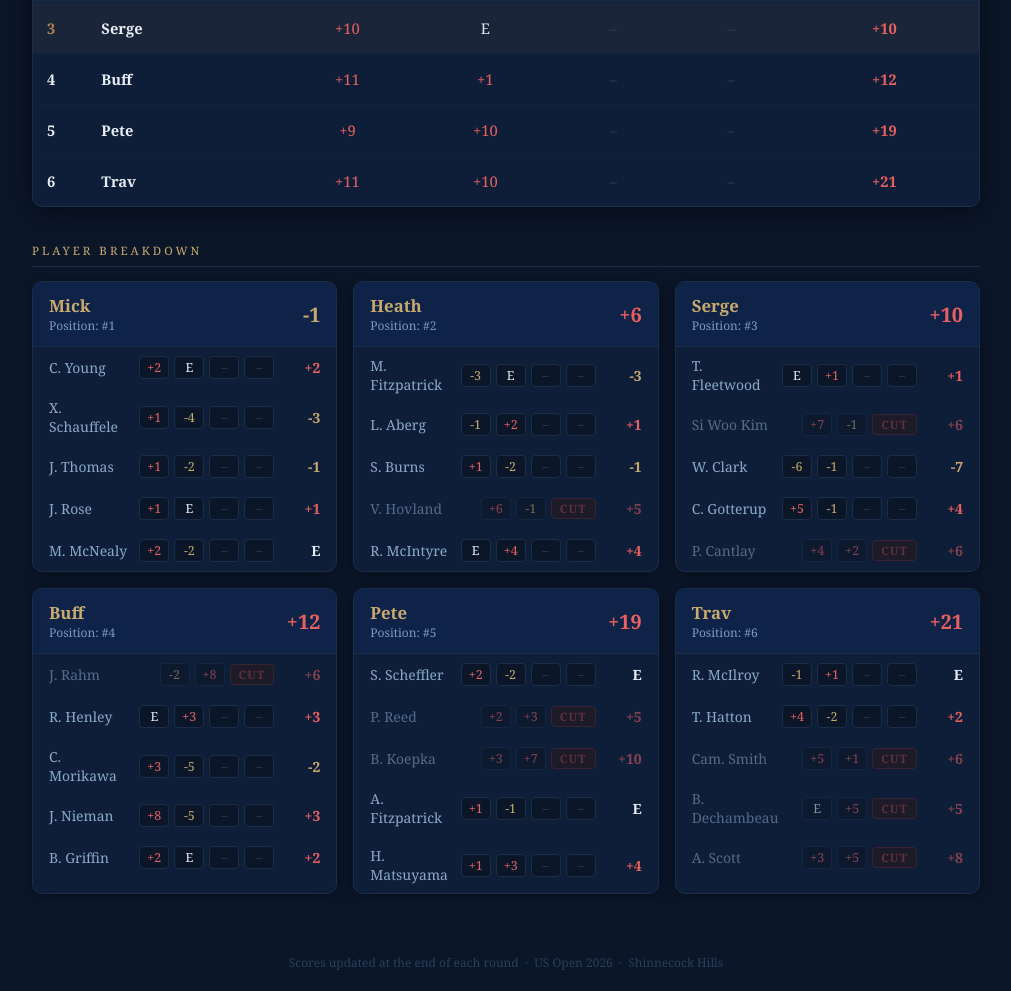
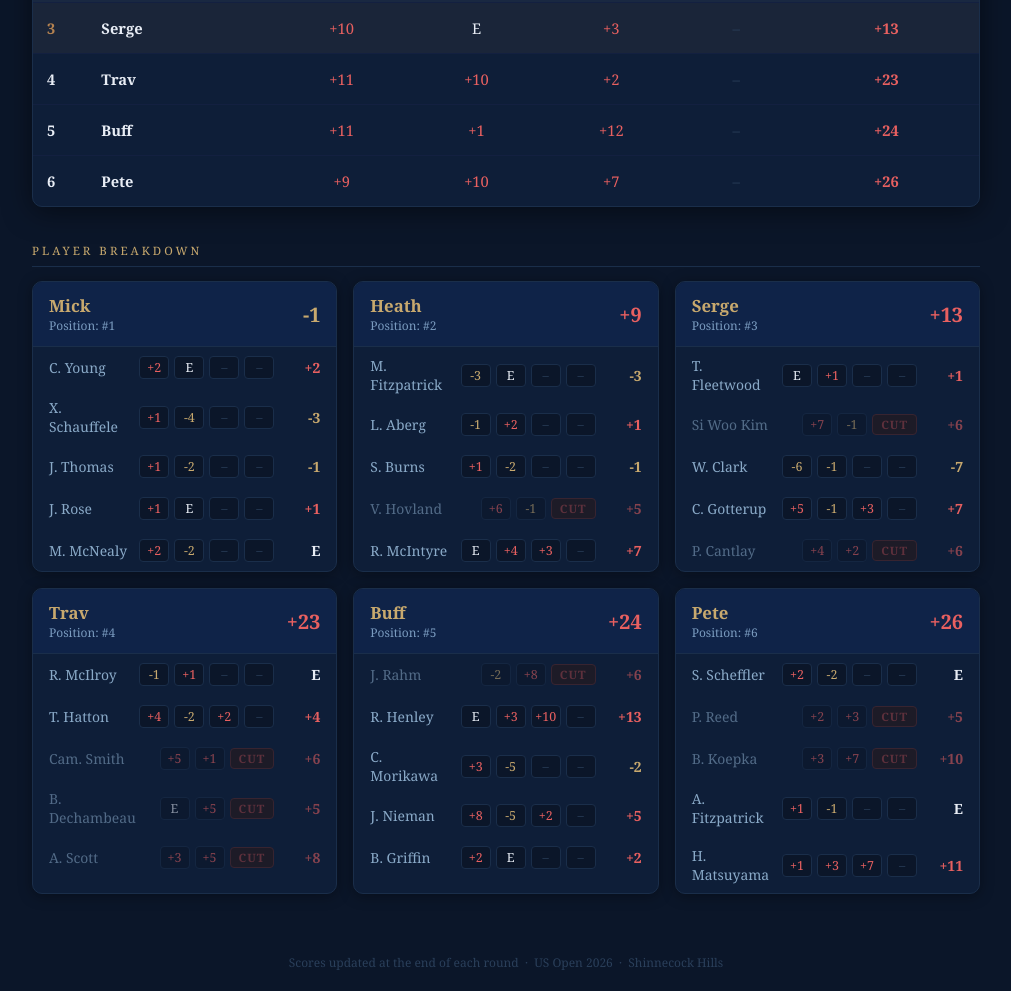
Before and after one commit to Swick15/us-open-draft-2026, a plain HTML site: page index.html in a window 1280 px wide. Shown: the part 446-1437 px from the top of the page, without its empty margins (134-1145 px from the left). Drawn offline with Linux system fonts and the light colour scheme.

Commit message:
Update R3 scores - Round 3 in progress

```diff
--- a/index.html
+++ b/index.html
@@ -17,8 +17,6 @@
     .container { max-width: 980px; margin: 0 auto; padding: 28px 16px 40px; }
     .section-title { color: #c8a96e; font-size: 0.72rem; text-transform: uppercase; letter-spacing: 3px; margin-bottom: 14px; padding-bottom: 8px; border-bottom: 1px solid #1a2e4a; }
     .last-updated { text-align: right; color: #3a5270; font-size: 0.75rem; margin-bottom: 20px; }
-
-    /* Leaderboard */
     .leaderboard { background: #0e1e38; border: 1px solid #1a2e4a; border-radius: 10px; overflow: hidden; margin-bottom: 36px; box-shadow: 0 4px 28px rgba(0,0,0,0.5); }
     .leaderboard table { width: 100%; border-collapse: collapse; }
     .leaderboard thead tr { background: #0f2348; }
@@ -38,14 +36,10 @@
     .rank-3 .rank-num { color: #b48250; }
     .team-name { font-weight: bold; font-size: 1rem; }
     .td-total { font-weight: bold; font-size: 1.05rem; }
-
-    /* Score colours */
     .under { color: #c8a96e; }
     .over  { color: #e86060; }
     .even  { color: #e8edf5; }
     .dash  { color: #2a3f5a; }
-
-    /* Team Cards */
     .teams-grid { display: grid; grid-template-columns: repeat(auto-fill, minmax(290px, 1fr)); gap: 16px; }
     .card { background: #0e1e38; border: 1px solid #1a2e4a; border-radius: 10px; overflow: hidden; box-shadow: 0 2px 14px rgba(0,0,0,0.35); }
     .card-header { background: #0f2348; padding: 12px 16px; display: flex; justify-content: space-between; align-items: center; border-bottom: 1px solid #1a2e4a; }
@@ -58,20 +52,7 @@
     .player-name { font-size: 0.87rem; color: #8aaac8; flex: 1; }
     .round-pills { display: flex; gap: 5px; align-items: center; }
     .pill { width: 30px; text-align: center; font-size: 0.78rem; padding: 2px 0; border-radius: 4px; background: #0b1629; border: 1px solid #1a2e4a; }
-
-    /* CUT badge — replaces R3 + R4 pills */
-    .pill-cut {
-      padding: 2px 8px;
-      border-radius: 4px;
-      font-size: 0.72rem;
-      font-weight: bold;
-      letter-spacing: 1px;
-      text-transform: uppercase;
-      background: #2a1a1a;
-      border: 1px solid #5a2a2a;
-      color: #a04040;
-    }
-
+    .pill-cut { padding: 2px 8px; border-radius: 4px; font-size: 0.72rem; font-weight: bold; letter-spacing: 1px; text-transform: uppercase; background: #2a1a1a; border: 1px solid #5a2a2a; color: #a04040; }
     .player-total { font-weight: bold; font-size: 0.88rem; width: 38px; text-align: right; }
     footer { text-align: center; padding: 20px; color: #2a3f5a; font-size: 0.75rem; }
     @media (max-width: 600px) {
@@ -119,48 +100,49 @@
 
 <script>
 // ================================================================
-//  SCORES — R2 Complete · Cut line: +4 (anyone +5 or worse = CUT)
+//  SCORES — R3 In Progress
+//  Cut line: +4 (anyone +5 or worse after R2 = CUT)
 //  Par 70 · Shinnecock Hills
 // ================================================================
 
-const CURRENT_ROUND = 2;
-const CUT_SCORE = 5; // +5 or worse = missed cut
+const CURRENT_ROUND = 3;
+const CUT_SCORE = 5; // +5 or worse after R2 = missed cut
 
 const TEAMS = {
   "Pete": [
     { name: "S. Scheffler",   r: [2,   -2,   null, null] },
-    { name: "P. Reed",        r: [2,    3,   null, null] },  // CUT (+5)
-    { name: "B. Koepka",      r: [3,    7,   null, null] },  // CUT (+10)
+    { name: "P. Reed",        r: [2,    3,   null, null] },  // CUT
+    { name: "B. Koepka",      r: [3,    7,   null, null] },  // CUT
     { name: "A. Fitzpatrick", r: [1,   -1,   null, null] },
-    { name: "H. Matsuyama",   r: [1,    3,   null, null] },
+    { name: "H. Matsuyama",   r: [1,    3,    7,   null] },
   ],
   "Buff": [
-    { name: "J. Rahm",        r: [-2,   8,   null, null] },  // CUT (+6)
-    { name: "R. Henley",      r: [0,    3,   null, null] },
+    { name: "J. Rahm",        r: [-2,   8,   null, null] },  // CUT
+    { name: "R. Henley",      r: [0,    3,   10,   null] },
     { name: "C. Morikawa",    r: [3,   -5,   null, null] },
-    { name: "J. Nieman",      r: [8,   -5,   null, null] },
+    { name: "J. Nieman",      r: [8,   -5,    2,   null] },
     { name: "B. Griffin",     r: [2,    0,   null, null] },
   ],
   "Heath": [
     { name: "M. Fitzpatrick", r: [-3,   0,   null, null] },
     { name: "L. Aberg",       r: [-1,   2,   null, null] },
     { name: "S. Burns",       r: [1,   -2,   null, null] },
-    { name: "V. Hovland",     r: [6,   -1,   null, null] },  // CUT (+5)
-    { name: "R. McIntyre",    r: [0,    4,   null, null] },
+    { name: "V. Hovland",     r: [6,   -1,   null, null] },  // CUT
+    { name: "R. McIntyre",    r: [0,    4,    3,   null] },
   ],
   "Serge": [
     { name: "T. Fleetwood",   r: [0,    1,   null, null] },
-    { name: "Si Woo Kim",     r: [7,   -1,   null, null] },  // CUT (+6)
+    { name: "Si Woo Kim",     r: [7,   -1,   null, null] },  // CUT
     { name: "W. Clark",       r: [-6,  -1,   null, null] },
-    { name: "C. Gotterup",    r: [5,   -1,   null, null] },
-    { name: "P. Cantlay",     r: [4,    2,   null, null] },  // CUT (+6)
+    { name: "C. Gotterup",    r: [5,   -1,    3,   null] },
+    { name: "P. Cantlay",     r: [4,    2,   null, null] },  // CUT
   ],
   "Trav": [
     { name: "R. McIlroy",     r: [-1,   1,   null, null] },
-    { name: "T. Hatton",      r: [4,   -2,   null, null] },
-    { name: "Cam. Smith",     r: [5,    1,   null, null] },  // CUT (+6)
-    { name: "B. Dechambeau",  r: [0,    5,   null, null] },  // CUT (+5)
-    { name: "A. Scott",       r: [3,    5,   null, null] },  // CUT (+8)
+    { name: "T. Hatton",      r: [4,   -2,    2,   null] },
+    { name: "Cam. Smith",     r: [5,    1,   null, null] },  // CUT
+    { name: "B. Dechambeau",  r: [0,    5,   null, null] },  // CUT
+    { name: "A. Scott",       r: [3,    5,   null, null] },  // CUT
   ],
   "Mick": [
     { name: "C. Young",       r: [2,    0,   null, null] },
@@ -190,8 +172,6 @@ function playerHasPlayed(player) {
   return player.r.some(v => v !== null);
 }
 
-// A player missed the cut if their R1+R2 total >= CUT_SCORE
-// (only applies once R2 is complete, i.e. both R1 and R2 are non-null)
 function isCut(player) {
   const r1 = player.r[0];
   const r2 = player.r[1];
@@ -271,7 +251,6 @@ function buildCards(entries) {
       const cut = isCut(p);
       const tot = playerHasPlayed(p) ? fmtScore(playerTotal(p)) : { text: "–", cls: "dash" };
 
-      // Build round pills — R1 and R2 always shown; R3/R4 replaced with CUT badge if missed cut
       let pillsHtml = '';
       [0, 1].forEach(idx => {
         const s = fmtScore(p.r[idx]);
@@ -316,7 +295,7 @@ function buildCards(entries) {
 function roundLabel() {
   if (CURRENT_ROUND === 0) return "Tournament Not Started";
   if (CURRENT_ROUND === 4) return "Final Round";
-  return `Round ${CURRENT_ROUND} Complete`;
+  return `Round ${CURRENT_ROUND} In Progress`;
 }
 
 function render() {
```
